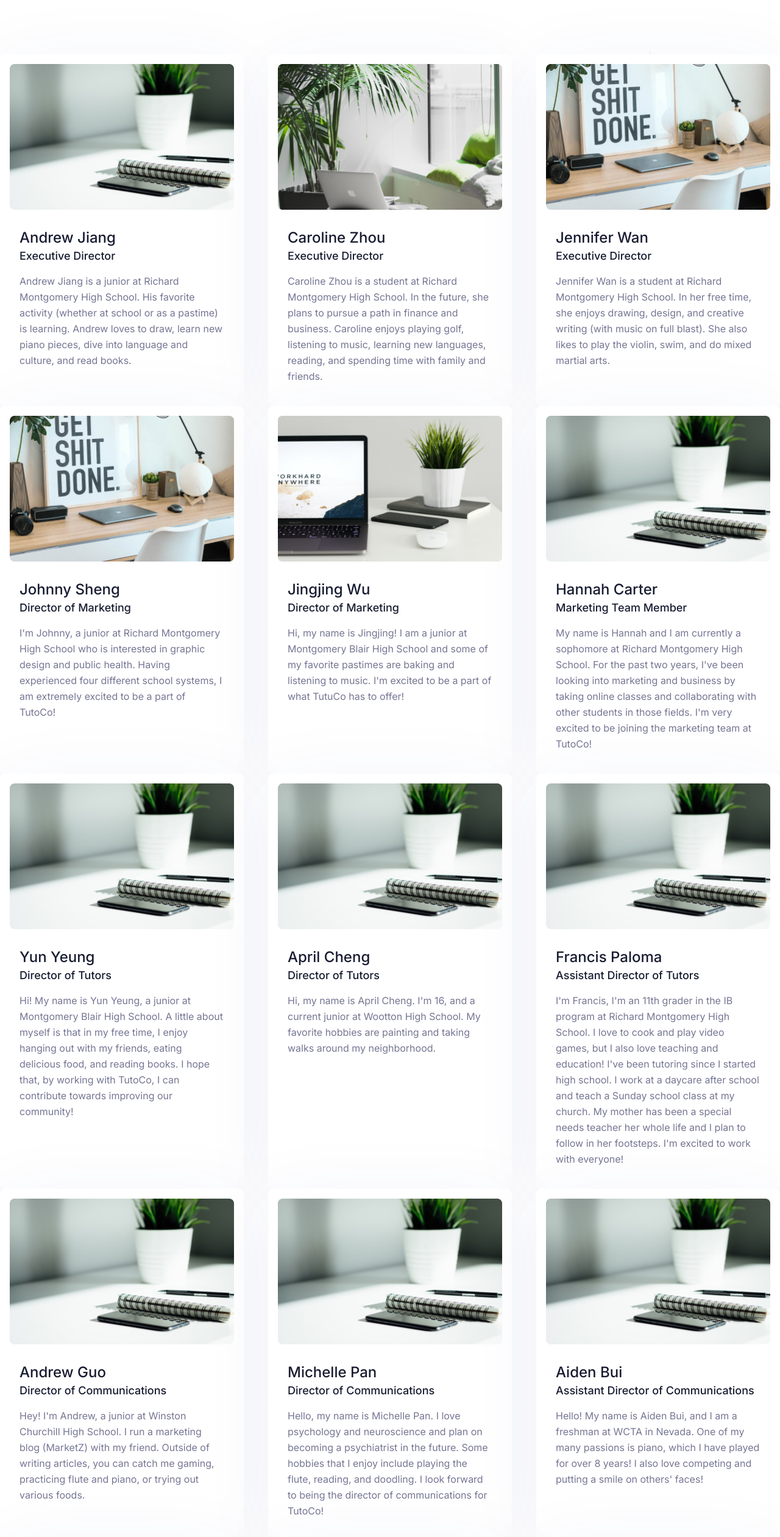
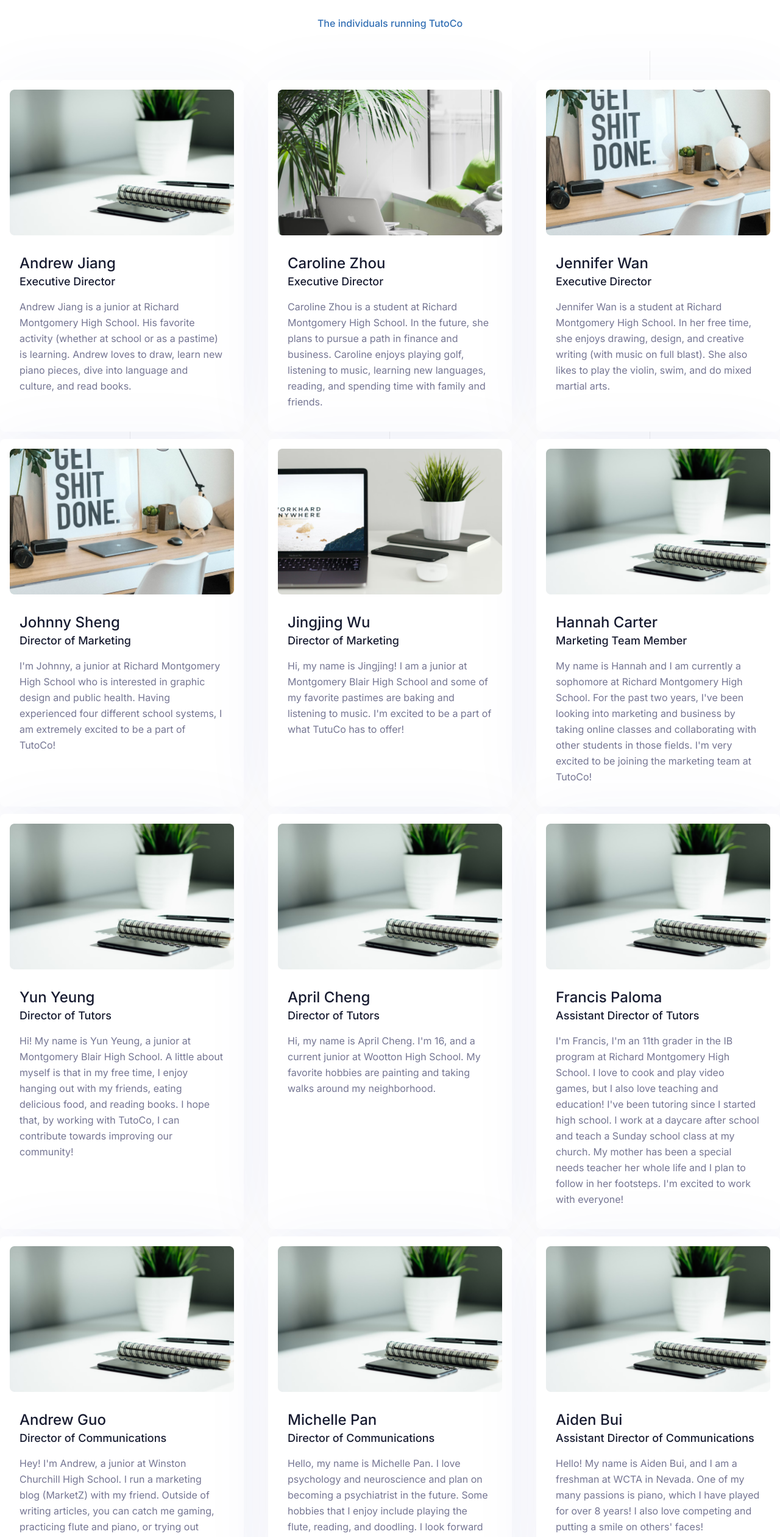
Before and after one commit to TutoCo/tutoco-site, a Next.js app: page /board in a window 1280 px wide. Shown: the part 240-2761 px from the top of the page at 61% size. Built offline with nearby package versions, Linux system fonts and the light colour scheme.

Commit message:
Update page.tsx

```diff
--- a/app/(site)/(team)/board/page.tsx
+++ b/app/(site)/(team)/board/page.tsx
@@ -24,8 +24,8 @@
             <SectionHeader
               headerInfo={{
                 title: `TutoCo Team`,
-                subtitle: `The Executive Board`,
-                description: ``,
+                subtitle: `Our Directors`,
+                description: `The individuals running TutoCo`,
               }}
             />
           </div>
@@ -38,22 +38,22 @@
             <BlogItem blog={blog} key={key} />
           ))}
           </div>
-        <div className="grid grid-cols-1 gap-7.5 md:grid-cols-2 lg:grid-cols-3 xl:gap-10">
+          <div className="mt-3 grid grid-cols-1 gap-7.5 md:grid-cols-2 lg:grid-cols-3 xl:gap-10">
             {BlogData_mark.slice(0, 3).map((blog, key) => (
               <BlogItem blog={blog} key={key} />
             ))}
           </div>
-        <div className="grid grid-cols-1 gap-7.5 md:grid-cols-2 lg:grid-cols-3 xl:gap-10">
+          <div className="mt-3 grid grid-cols-1 gap-7.5 md:grid-cols-2 lg:grid-cols-3 xl:gap-10">
             {BlogData_tuto.slice(0, 3).map((blog, key) => (
               <BlogItem blog={blog} key={key} />
             ))}
           </div>
-        <div className="grid grid-cols-1 gap-7.5 md:grid-cols-2 lg:grid-cols-3 xl:gap-10">
+          <div className="mt-3 grid grid-cols-1 gap-7.5 md:grid-cols-2 lg:grid-cols-3 xl:gap-10">
             {BlogData_comm.slice(0, 3).map((blog, key) => (
               <BlogItem blog={blog} key={key} />
             ))}
           </div>
-        <div className="grid grid-cols-1 gap-7.5 md:grid-cols-2 lg:grid-cols-3 xl:gap-10">
+          <div className="mt-3 grid grid-cols-1 gap-7.5 md:grid-cols-2 lg:grid-cols-3 xl:gap-10">
             {BlogData_logi.slice(0, 3).map((blog, key) => (
               <BlogItem blog={blog} key={key} />
             ))}
```
Lines whose indentation alone changed are shown as unchanged.
